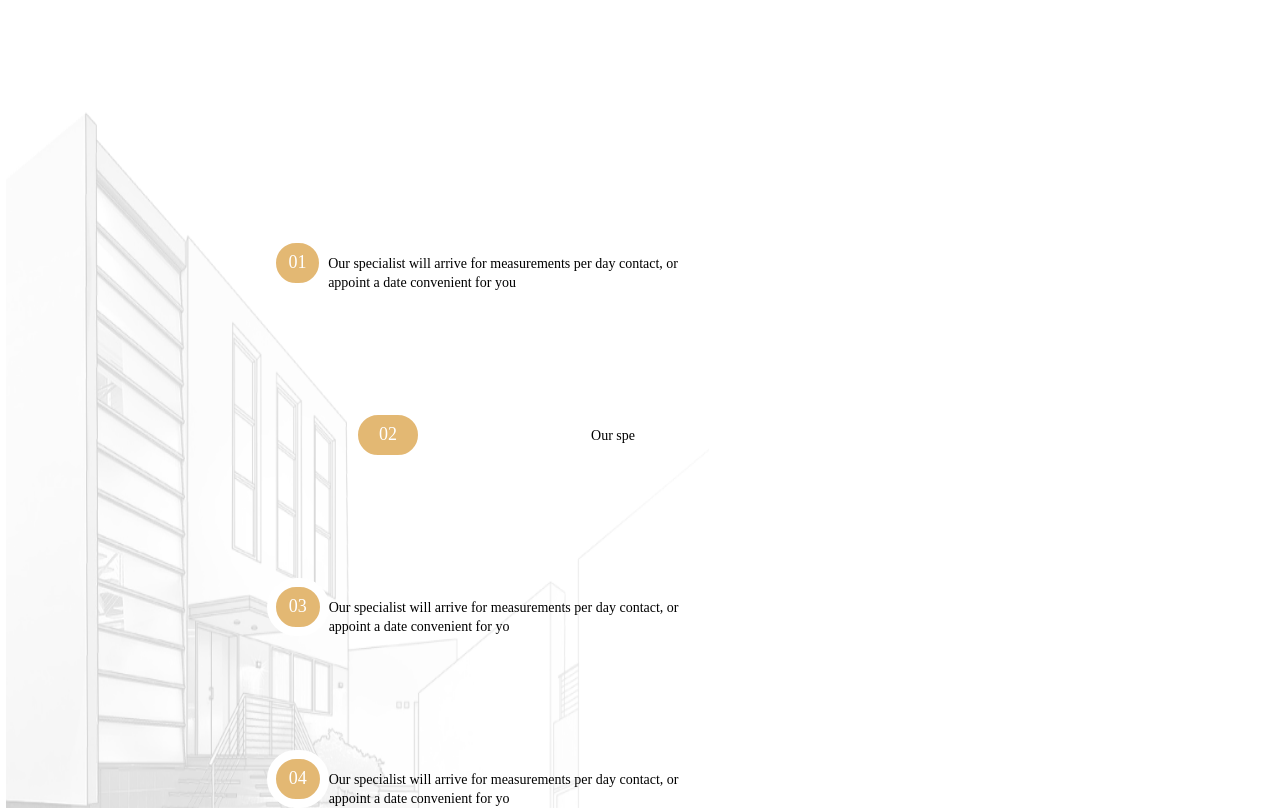
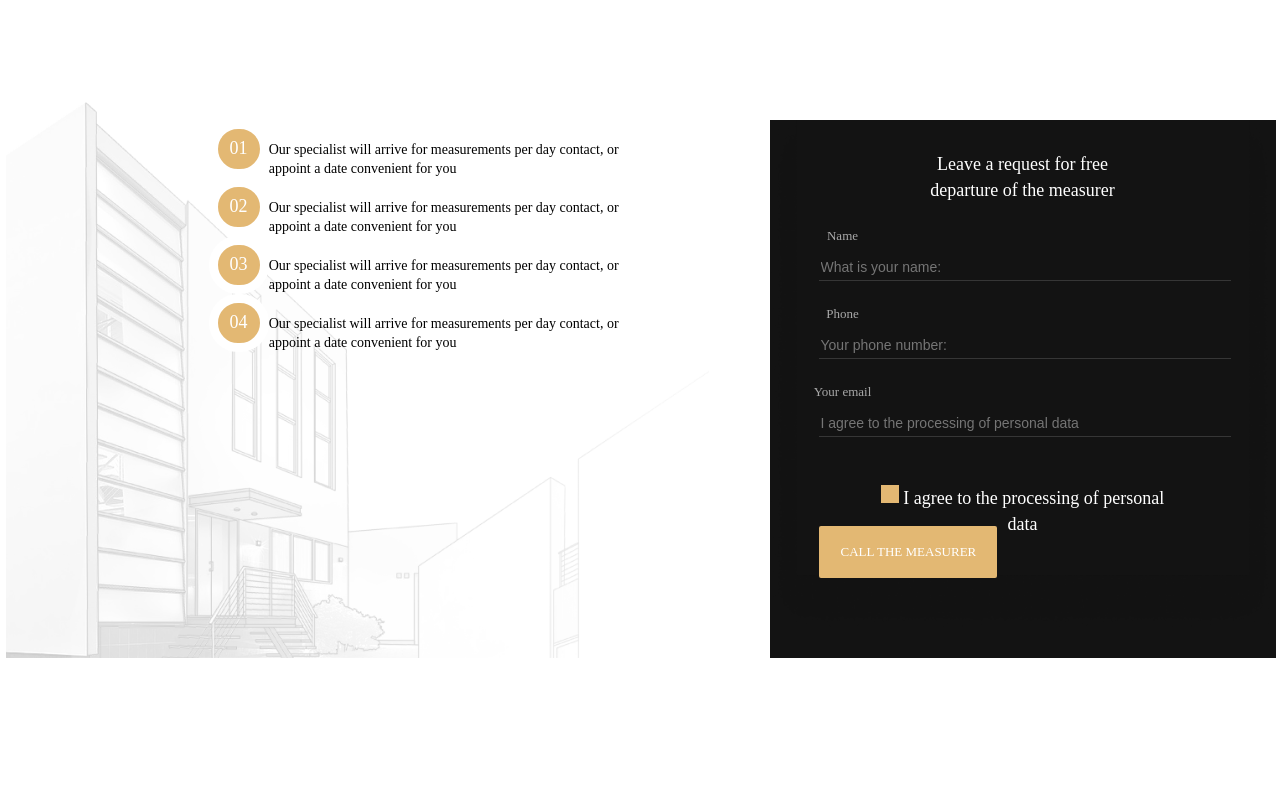
Before and after one commit to Youppi1989/DesignProject, a plain HTML site: page index.html in a window 1280 px wide. Shown: the part 3420-4228 px from the top of the page. After the commit the page ends 4078 px from the top, so only its background shows below. Drawn offline with Linux system fonts and the light colour scheme.

Commit message:
in progress 10-3

```diff
--- a/index.html
+++ b/index.html
@@ -196,9 +196,9 @@
           </container>
         </section>
           <section3 class="section3">
-          <div class="union">
           <div class="flex_section3">
             <img class="house" src="./img/image_house.png">
+            <div class="container_form">
             <div class="steps">
               <step1 class="step1">
                 <div class="count1">
@@ -211,7 +211,8 @@
     <div class="count1">
 <p class="step_one">02</p>
 </div>
-  <p class="specialist">Our spe</p>
+  <p class="specialist">Our specialist will arrive for measurements per day
+    contact, or appoint a date convenient for you</p>
 </step1>
             </step1>
             <step1 class="step1">
@@ -219,17 +220,45 @@
           <p class="step_one">03</p>
           </div>
             <p class="specialist">Our specialist will arrive for measurements per day
-              contact, or appoint a date convenient for yo</p>
+              contact, or appoint a date convenient for you</p>
           </step1>
           <step1 class="step1">
             <div class="count1">
         <p class="step_one">04</p>
         </div>
           <p class="specialist">Our specialist will arrive for measurements per day
-            contact, or appoint a date convenient for yo</p>
+            contact, or appoint a date convenient for you</p>
         </step1>
-      </div>
           </div>
+          <div class="form">
+            <img class="black_square" src="./img/Rectangle 7.6.png">
+            <div class="measurer">
+            <p class="leave_a_request">Leave a request for free<br>
+            departure of the measurer</p>
+            <container class="measurer_input">
+              <div class="input_information">
+                <div class="both">
+                  <label class="text-field__label2" for="Name">Name</label>
+                  <input class="name2" placeholder="What is your name:" />
+                </div>
+                <div class="both">
+                  <label class="text-field__label2" for="Phone">Phone</label>
+                  <input class="name2" placeholder="Your phone number:" />
+                </div>
+                <div class="both">
+                  <label class="text-field__label2" for="Email">Your email</label>
+                  <input class="name2" placeholder="I agree to the processing of personal data" />
+                </div>
+              </container>
+                <div class="first-checkbox">
+                  <label class="label">
+                    <input type="checkbox" class="checkbox" >
+                    <span class="fake"></span>
+                    <span class="text_agree">I agree to the processing of personal<br> data</span>
+                  </label>
+                </div>
+              </div>
+              <but class="call_measurer">Call the measurer</but>
         </div>
       </section3>
       </main>
--- a/styles.css
+++ b/styles.css
@@ -214,7 +214,6 @@ nav ul li b {
   display: block;
   margin-left: auto;
   margin-right: auto;
-
   margin-top: 92px;
 }
 .parent {
@@ -421,14 +420,13 @@ nav ul li b {
 }
 .steps {
   max-width: 450px;
-  margin-left: -1000px;
+  margin-left: -500px;
 }
 .step1 {
   display: flex;
   font-size: 14px;
   font-family: "Nunito - Sans";
   line-height: 19px;
-  padding-top: 114px;
 }
 
 .specialist {
@@ -457,3 +455,65 @@ nav ul li b {
   border: 9px solid #ffffff;
   width: 60px;
 }
+.container_form {
+  display: flex;
+}
+.black_square {
+  width: 506px;
+  height: 509px;
+}
+.leave_a_request {
+  text-align: center;
+  font-family: "Nunito - Sans";
+  font-size: 18px;
+  line-height: 26px;
+  padding-top: -700px;
+}
+.measurer {
+  margin-top: -500px;
+  display: block;
+  padding-top: 18px;
+  font-family: "Nunito - Sans";
+  font-size: 18px;
+  line-height: 26px;
+  color: #ffffff;
+  font-style: normal;
+  max-width: 408px;
+}
+.form {
+  margin-left: 120px;
+  background-color: #131313;
+}
+.measurer_input {
+  text-align: center;
+  padding-top: 39px;
+}
+.call_measurer {
+  background-color: #e3b873;
+  text-transform: uppercase;
+  color: #ffffff;
+  box-shadow: 0px 5 px 15 px rgb(227, 184, 115, 0.2);
+  border-radius: 2px;
+  font-family: "Nunito - Sans";
+  font-size: 13px;
+  line-height: 21px;
+  padding: 18px 21px 19px 22px;
+  margin-right: 49px;
+  padding-top: -60px;
+}
+.name2 {
+  background-color: #131313;
+  width: 408px;
+  border: none;
+  border-bottom: 1px solid #ffffff26;
+  font-size: 14px;
+  line-height: 23px;
+}
+.text-field__label2 {
+  display: block;
+  margin-bottom: 0.25rem;
+  font-size: 13px;
+  color: darkgray;
+  margin-top: 20px;
+  margin-left: -360px;
+}
```
Also changed, not shown: img/Rectangle 7.6.png (added).
